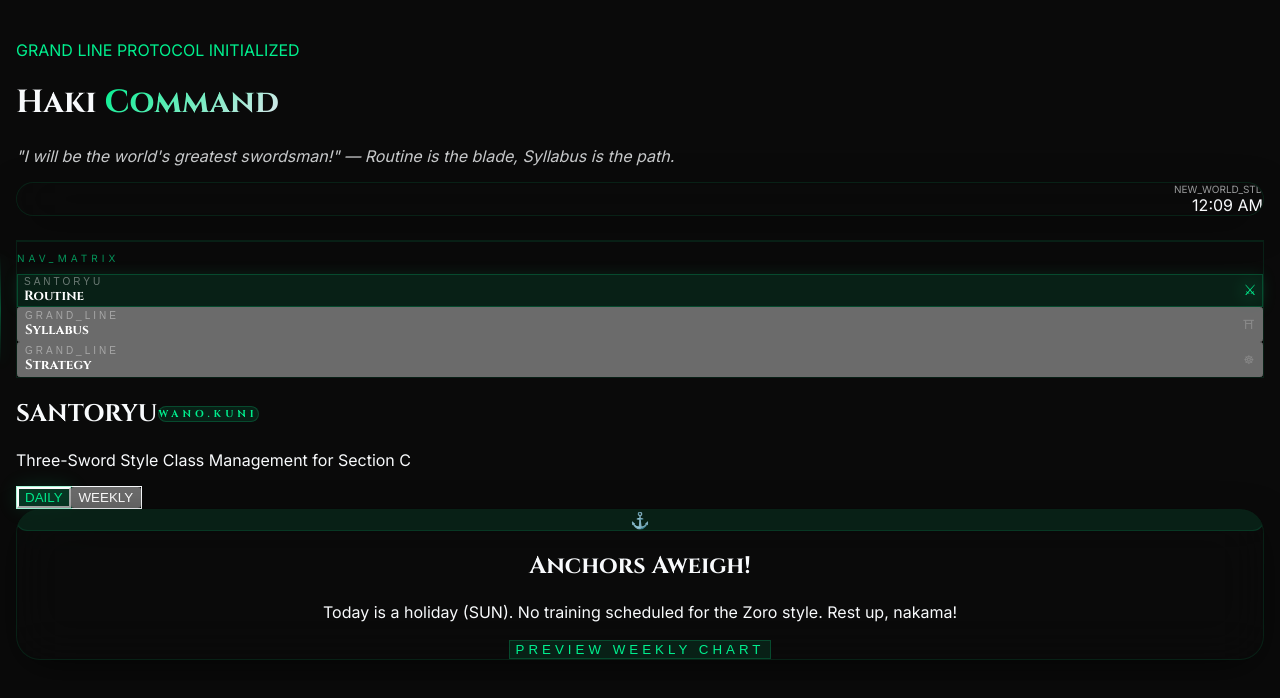
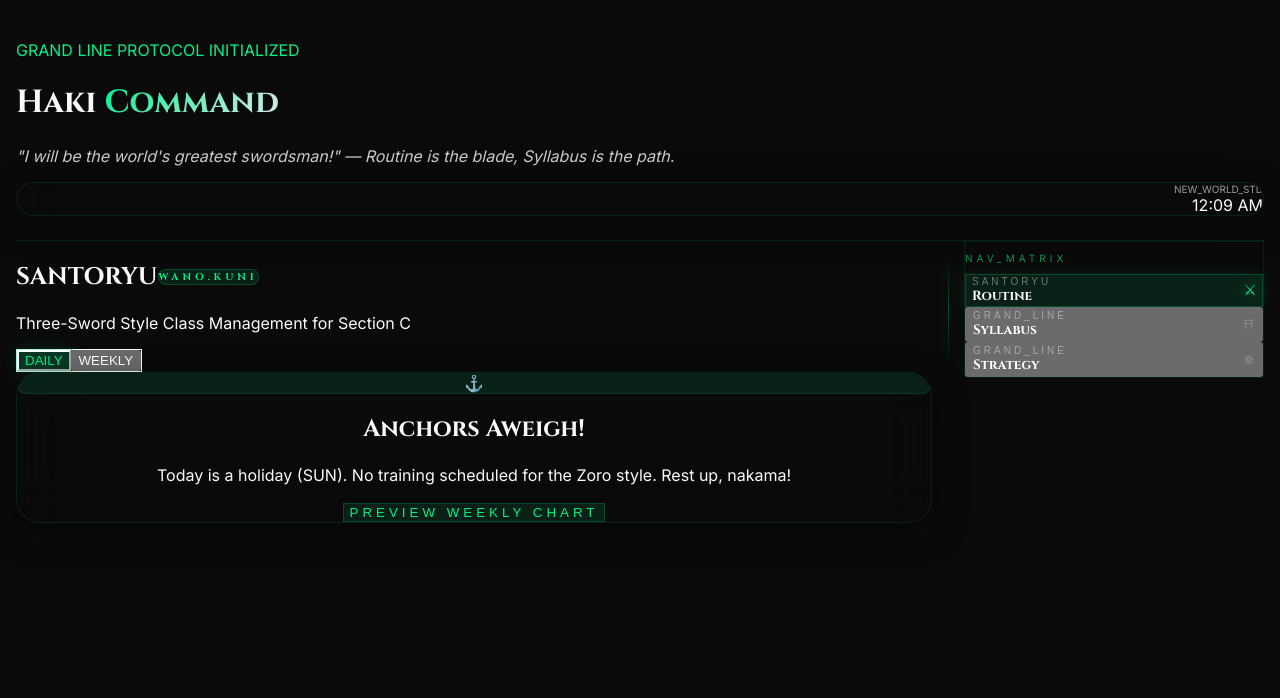
Before and after one commit to Aparup321/suggestion_website, a React (Vite) app: page / in a window 1280 px wide. Shown: the top 698 px of the page. Built offline with nearby package versions, Linux system fonts and the light colour scheme; the HTML template or start-up script is replaced by a standard one.

Commit message:
feat: implement responsive sidebar layout using dedicated IDs and CSS grid styling

```diff
--- a/src/App.css
+++ b/src/App.css
@@ -129,6 +129,29 @@ body {
   }
 }
 
+#zoro-main-layout {
+  display: flex !important;
+  flex-direction: column !important;
+  gap: 2rem;
+}
+
+@media (min-width: 768px) {
+  #zoro-main-layout {
+    flex-direction: row-reverse !important;
+    align-items: flex-start !important;
+  }
+  #zoro-sidebar {
+    width: 300px !important;
+    flex-shrink: 0 !important;
+    position: sticky !important;
+    top: 2rem !important;
+  }
+  #zoro-content {
+    flex: 1 !important;
+    min-width: 0 !important;
+  }
+}
+
 /* Scrollbar Styling */
 ::-webkit-scrollbar {
   width: 6px;
--- a/src/App.tsx
+++ b/src/App.tsx
@@ -18,8 +18,8 @@ function App() {
   return (
     <div className="page-shell">
       <SlashOverlay />
-      <div className="mx-auto w-full max-w-6xl px-4 pt-8 relative z-10">
-        <div className="hero-banner mb-10">
+      <div className="mx-auto w-full max-w-6xl px-4 md:px-8 pt-8 relative z-10">
+        <div className="hero-banner mb-10 pr-4 md:pr-0">
           <div className="flex flex-col md:flex-row md:items-center md:justify-between gap-6 relative z-10">
             <div>
               <p className="text-xs uppercase tracking-widest text-[#00ef8e] font-bold mb-2 flex items-center gap-2">
@@ -43,8 +43,13 @@ function App() {
           </div>
         </div>
 
-        <div className="flex flex-col md:flex-row gap-8 items-start">
-          <main className="flex-1 w-full min-w-0 order-2 md:order-1">
+        <div id="zoro-main-layout">
+          {/* Main Navigator Sidebar */}
+          <aside id="zoro-sidebar" className="z-[99] sidebar-container order-1 md:order-2">
+            <RightMenu />
+          </aside>
+
+          <main id="zoro-content" className="order-2 md:order-1">
             <Routes>
               <Route path="/" element={<RoutinePage />} />
               <Route path="/routine" element={<RoutinePage />} />
@@ -52,11 +57,6 @@ function App() {
               <Route path="/suggestion" element={<SuggestionPage />} />
             </Routes>
           </main>
-
-          {/* Main Navigator Sidebar */}
-          <aside className="w-full md:w-72 md:sticky md:top-8 z-[99] order-1 md:order-2 sidebar-container">
-            <RightMenu />
-          </aside>
         </div>
       </div>
     </div>
```
